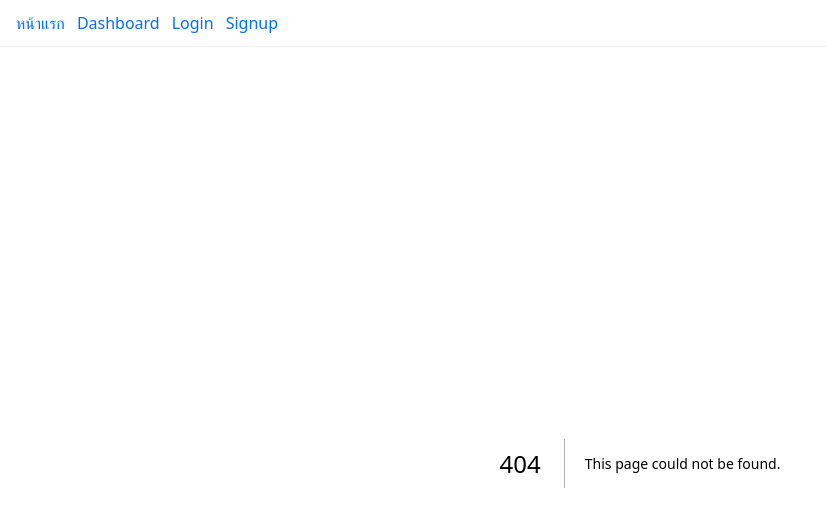
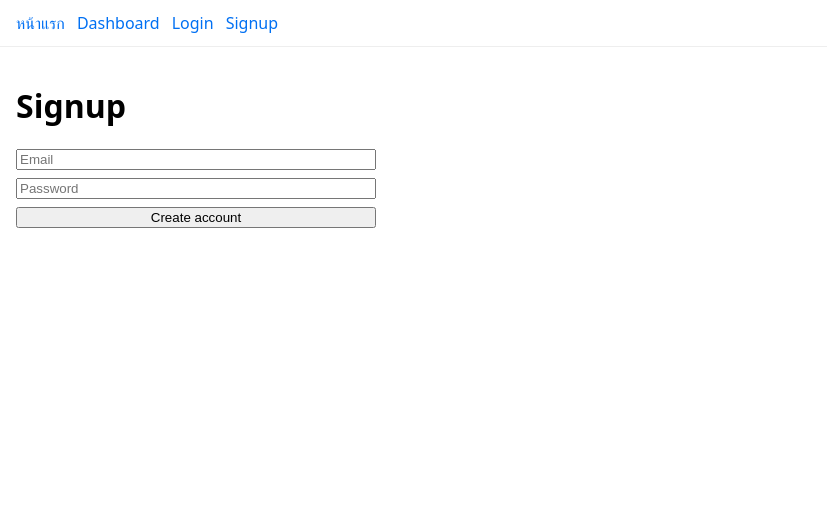
Before and after one commit to serviceplansukhothai-alt/nursing-dashboard-2025, a Next.js app: page /signup in a window 1280 px wide. Before the commit this address had no page. Shown: the top 526 px of the page, without its empty margins (0-827 px from the left). Built offline with nearby package versions, Linux system fonts and the light colour scheme; no server answers.

Commit message:
Create page.tsx

```diff
--- /dev/null
+++ b/app/(auth)/signup/page.tsx
@@ -0,0 +1,34 @@
+"use client";
+import { useState } from "react";
+import { useRouter } from "next/navigation";
+import { supabase } from "@/lib/supabaseClient";
+
+export default function SignupPage() {
+  const r = useRouter();
+  const [email, setEmail] = useState("");
+  const [password, setPassword] = useState("");
+  const [err, setErr] = useState<string | null>(null);
+  const [loading, setLoading] = useState(false);
+
+  async function onSubmit(e: React.FormEvent) {
+    e.preventDefault();
+    setErr(null);
+    setLoading(true);
+    const { error } = await supabase.auth.signUp({ email, password });
+    setLoading(false);
+    if (error) return setErr(error.message);
+    r.replace("/dashboard");
+  }
+
+  return (
+    <div style={{ maxWidth: 360 }}>
+      <h1>Signup</h1>
+      <form onSubmit={onSubmit} style={{ display: "grid", gap: 8 }}>
+        <input placeholder="Email" type="email" value={email} onChange={e => setEmail(e.target.value)} required />
+        <input placeholder="Password" type="password" value={password} onChange={e => setPassword(e.target.value)} required />
+        <button disabled={loading}>{loading ? "..." : "Create account"}</button>
+        {err && <p style={{ color: "crimson" }}>{err}</p>}
+      </form>
+    </div>
+  );
+}
```
